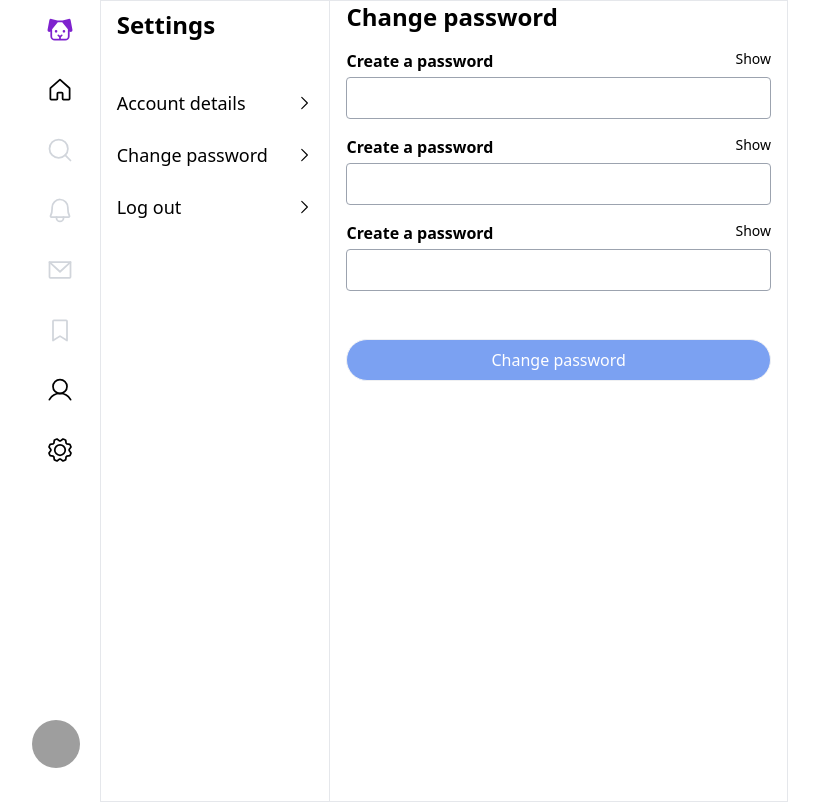
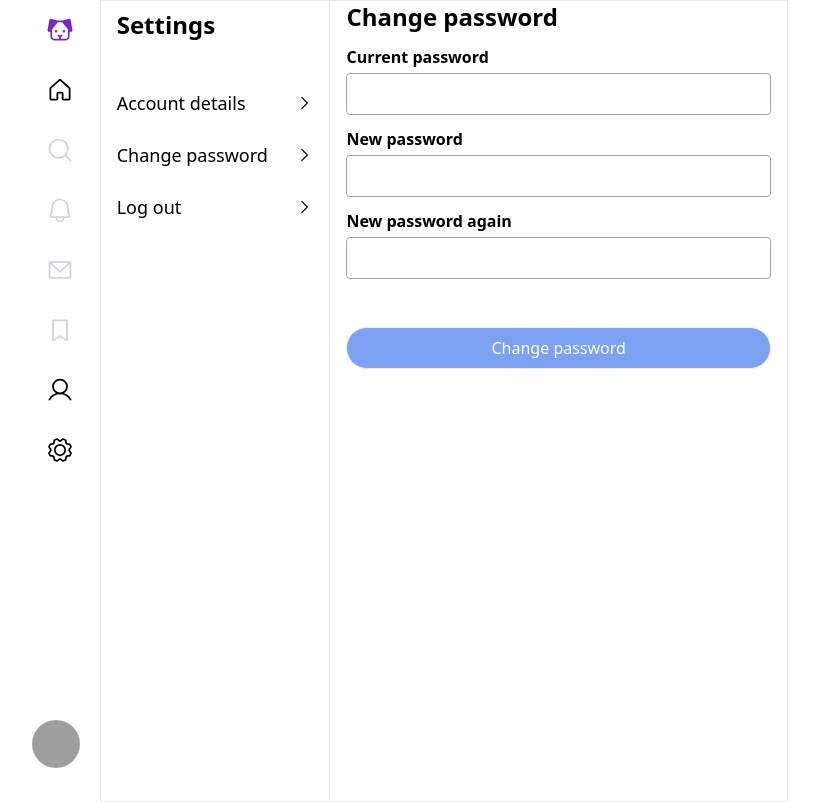
Before and after one commit to Saunved/web-dev-workshop, a Next.js app in the folder frontend/: page /settings/changePassword in a window 1280 px wide. Shown: the whole page, without its empty margins (236-1055 px from the left). Built offline with nearby package versions, Linux system fonts and the light colour scheme; sample sign-in values are in the browser's storage; grey boxes are pictures that could not be loaded.

Commit message:
Simplify the change password form
+ Also minor fixes to login and register forms

```diff
--- a/frontend/src/pages/auth/login.jsx
+++ b/frontend/src/pages/auth/login.jsx
@@ -60,7 +60,7 @@ export default function LoginFlow() {
       <h1 className="text-center text-3xl font-semibold">{uiText.signInCta}</h1>
       <div className="mt-8 flex justify-center">
         <div>
-          <form>
+          <form onSubmit={onSubmitForm}>
             <div>
               <label htmlFor="email">{uiText.email}</label>
               <input
@@ -87,8 +87,8 @@ export default function LoginFlow() {
             <div className="mt-6">
               <button
                 type="submit"
-                onClick={onSubmitForm}
-                className="px-4 w-full border rounded-full py-2 bg-blue-600 text-white"
+                disabled={!email || !password}
+                className="px-4 w-full border rounded-full py-2 bg-blue-600 text-white disabled:opacity-60"
               >
                 {uiText.signIn}
               </button>
--- a/frontend/src/pages/auth/register.jsx
+++ b/frontend/src/pages/auth/register.jsx
@@ -119,7 +119,8 @@ export default function RegisterFlow() {
             <div className="mt-6">
               <button
                 type="submit"
-                className="px-4 w-full border rounded-full py-2 bg-blue-600 text-white"
+                disabled={!email || !name || !password || !handle}
+                className="px-4 w-full border rounded-full py-2 bg-blue-600 text-white disabled:opacity-60"
               >
                 {uiText.register}
               </button>
--- a/frontend/src/pages/settings/changePassword.jsx
+++ b/frontend/src/pages/settings/changePassword.jsx
@@ -7,67 +7,9 @@ import toast from "react-hot-toast";
 
 export default function ChangePassword() {
   const uiText = strings.EN.SETTINGS;
-
-  const onInputChange = (e) => {
-    const name = e.target.name;
-    const _changePasswordForm = { ...changePasswordForm };
-    _changePasswordForm[name].value = e.target.value;
-    setChangePasswordForm(_changePasswordForm);
-  };
-
-  const onShowPasswordToggle = (status, name) => {
-    const _changePasswordForm = { ...changePasswordForm };
-    _changePasswordForm[name].type = status ? "text" : "password";
-    setChangePasswordForm(_changePasswordForm);
-  };
-
-  const INITIAL_FORM_STATE = {
-    currentPassword: {
-      label: (
-        <PasswordLabel
-          onShowPasswordToggle={onShowPasswordToggle}
-          name="currentPassword"
-        />
-      ),
-      htmlFor: "currentPassword",
-      type: "password",
-      required: true,
-      errorText: "",
-      value: "",
-      onChange: onInputChange,
-      validate: () => {},
-    },
-    newPassword: {
-      label: (
-        <PasswordLabel
-          onShowPasswordToggle={onShowPasswordToggle}
-          name="newPassword"
-        />
-      ),
-      htmlFor: "newPassword",
-      type: "password",
-      required: true,
-      errorText: "",
-      value: "",
-      onChange: onInputChange,
-      validate: () => {},
-    },
-    newPasswordAgain: {
-      label: (
-        <PasswordLabel
-          onShowPasswordToggle={onShowPasswordToggle}
-          name="newPasswordAgain"
-        />
-      ),
-      htmlFor: "newPasswordAgain",
-      type: "password",
-      required: true,
-      errorText: "",
-      value: "",
-      onChange: onInputChange,
-      validate: () => {},
-    },
-  };
+  const [oldPassword, setOldPassword] = useState("");
+  const [newPassword, setNewPassword] = useState("");
+  const [confirmPassword, setConfirmPassword] = useState("");
 
   const onSubmitChangePassword = (e) => {
     e.preventDefault();
@@ -79,9 +21,9 @@ export default function ChangePassword() {
         "Content-Type": "application/json",
       },
       body: JSON.stringify({
-        oldPassword: changePasswordForm.currentPassword.value,
-        newPassword: changePasswordForm.newPassword.value,
-        confirmPassword: changePasswordForm.newPasswordAgain.value,
+        oldPassword,
+        newPassword,
+        confirmPassword,
       }),
     })
       .then((response) => {
@@ -89,8 +31,9 @@ export default function ChangePassword() {
           // Redirect the user to their profile page
           response.json().then((body) => {
             toast.success("Password changed successfully");
-            // @TODO: Fix this, it doesn't work
-            setChangePasswordForm(INITIAL_FORM_STATE);
+            setOldPassword("");
+            setNewPassword("");
+            setConfirmPassword("");
           });
         } else {
           // Login failed
@@ -106,26 +49,50 @@ export default function ChangePassword() {
       });
   };
 
-  const [changePasswordForm, setChangePasswordForm] =
-    useState(INITIAL_FORM_STATE);
-
   return (
     <div>
       <h2 className="font-bold text-2xl">{uiText.changePassword}</h2>
-      <form>
-        <Input {...changePasswordForm.currentPassword} />
-        <Input {...changePasswordForm.newPassword} />
-        <Input {...changePasswordForm.newPasswordAgain} />
+      <form onSubmit={onSubmitChangePassword}>
+        <div>
+          <label htmlFor="oldPassword">{uiText.currentPassword}</label>
+          <input
+            type="password"
+            id="oldPassword"
+            name="oldPassword"
+            value={oldPassword}
+            onChange={(event) => setOldPassword(event.target.value)}
+            required
+          />
+        </div>
+
+        <div>
+          <label htmlFor="newPassword">{uiText.newPassword}</label>
+          <input
+            type="password"
+            id="newPassword"
+            name="newPassword"
+            value={newPassword}
+            onChange={(event) => setNewPassword(event.target.value)}
+            required
+          />
+        </div>
+
+        <div>
+          <label htmlFor="confirmPassword">{uiText.newPasswordAgain}</label>
+          <input
+            type="password"
+            id="confirmPassword"
+            name="confirmPassword"
+            value={confirmPassword}
+            onChange={(event) => setConfirmPassword(event.target.value)}
+            required
+          />
+        </div>
 
         <div className="mt-8">
           <button
             type="submit"
-            onClick={onSubmitChangePassword}
-            disabled={
-              !changePasswordForm.currentPassword.value ||
-              !changePasswordForm.newPassword.value ||
-              !changePasswordForm.newPasswordAgain.value
-            }
+            disabled={!oldPassword || !newPassword || !confirmPassword}
             className="px-4 w-full border rounded-full py-2 bg-blue-600 text-white mt-4 disabled:opacity-60"
           >
             {uiText.changePassword}
```
